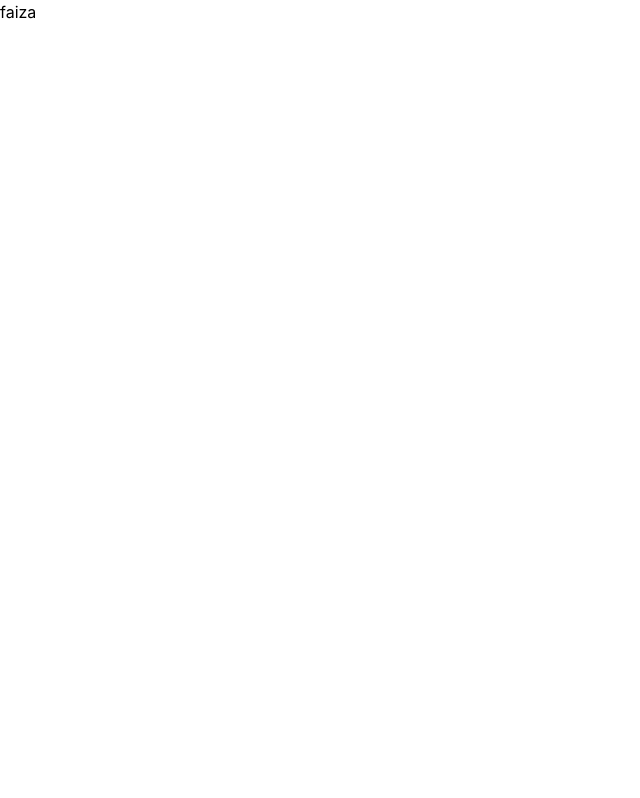
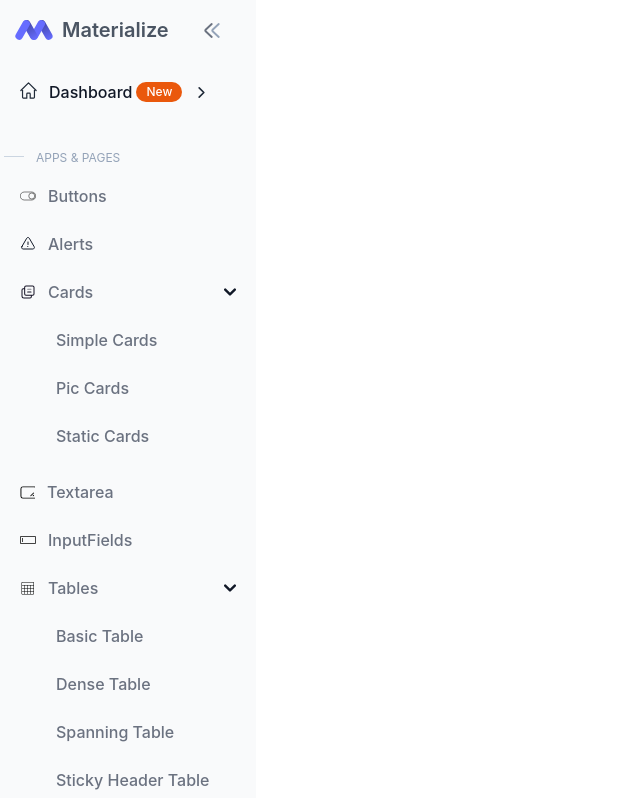
Before and after one commit to TeamFab2023/openui, a React (Create React App) app: page / in a window 1280 px wide. Shown: the top 798 px of the page, without its empty margins (0-640 px from the left). Built offline with nearby package versions, Linux system fonts and the light colour scheme.

Commit message:
routing bug fixed

```diff
--- a/src/App.tsx
+++ b/src/App.tsx
@@ -1,6 +1,7 @@
 
 import React from 'react';
 import './App.css';
+import { BrowserRouter, Routes, Route } from 'react-router-dom';
 import Alert from './components/Alerts/Alert';
 import Cards from './components/Cards/Cards';
 import Button from './components/Button/Button';
@@ -8,8 +9,6 @@ import InputField from './components/InputFields/InputField';
 import Textarea from './components/Textarea/Textarea';
 import IconCard from './components/Cards/IconCard';
 import Tables from './components/Tables/spanningTable';
-import Sidebar from './components/Sidebar/Sidebar';
-import { BrowserRouter, Routes, Route } from 'react-router-dom';
 import PicCards from './components/Cards/PicCards';
 import BasicTable from './components/Tables/BasicTable';
 import DenseTable from './components/Tables/DenseTable';
@@ -17,17 +16,15 @@ import HomePage from './components/HomePage/HomePage';
 
 function App() {
   return (
-    <>
-
+    // <div>aooa</div>
       <BrowserRouter>
         <Routes>
-          <Route path="/" element={<HomePage />}>
+          <Route path="/" element={<HomePage />}></Route>
 
-            <Route path="sidebar" element={<Sidebar />} />
-            <Route path="alerts" element={<Alert />} />
+            <Route path="/alerts" element={<Alert />} />
             <Route path="button" element={<Button />} />
 
-            <Route path="cards" element={<Cards />}>
+             <Route path="cards" element={<Cards />}>
               <Route path="IconCard" element={<IconCard />} />
               <Route path="PicCards" element={<PicCards />} />
             </Route>
@@ -40,10 +37,8 @@ function App() {
             </Route>
 
             <Route path="Textarea" element={<Textarea />} />
-          </Route>
         </Routes>
       </BrowserRouter>
-    </>
   );
 }
 
--- a/src/components/Alerts/Alert.tsx
+++ b/src/components/Alerts/Alert.tsx
@@ -6,8 +6,7 @@ import Layout from '../Layouts/Layout';
 const Alert = () => {
   return (
     <Layout>
-
-
+      <>
         <div className="border-b border-gray-200 pb-5 my-4">
           <h3 className="text-base font-semibold leading-6 text-gray-900 ">Alert</h3>
         </div>
@@ -36,7 +35,7 @@ const Alert = () => {
             <div className="ml-3">
               <h3 className="text-sm font-medium text-red-800">There were 2 errors with your submission</h3>
               <div className="mt-2 text-sm text-red-700">
-                <ul role="list" className="list-disc space-y-1 pl-5">
+                <ul className="list-disc space-y-1 pl-5">
                   <li>Your password must be at least 8 characters</li>
                   <li>Your password must include at least one pro wrestling finishing move</li>
                 </ul>
@@ -50,7 +49,7 @@ const Alert = () => {
           </div>
         </div>
 
-
+      </>
     </Layout>
 
   )
--- a/src/components/HomePage/HomePage.tsx
+++ b/src/components/HomePage/HomePage.tsx
@@ -1,21 +1,11 @@
-import React from 'react';
-import Sidebar from '../Sidebar/Sidebar';
 import Table from '../Tables/DenseTable';
 import Layout from '../Layouts/Layout';
-{/*import Cards from '../Cards/PicCards';*/}
 
 
 const HomePage = () => {
   return (
     <Layout>
       <div style={{ display: 'grid', gridTemplateColumns: '10px 1fr', gap: '100px' }}>
-
-      {/* SideBar */}
-      <div>
-        {/* Sidebar content */}
-        <Sidebar />
-      </div>
-
         {/* HomePage */}
         <div>
           {/* Main content of the Homepage */}
@@ -29,16 +19,15 @@ const HomePage = () => {
               quisquam sunt saepe maiores, magnam esse adipisci vero, nostrum iste expedita quam autem. Beatae, excepturi alias?
             </p>
           </div>
-        <br/>
-        <br/>
-        <br/>
+          <br />
+          <br />
+          <br />
           {/*<Cards/>*/}
-        <Table/>
+          <Table />
 
 
           {/* Add more content here */}
         </div>
-
       </div>
     </Layout>
   );
--- a/src/components/Layouts/Layout.tsx
+++ b/src/components/Layouts/Layout.tsx
@@ -1,15 +1,8 @@
-import React from 'react'
-import Sidebar from '../Sidebar/Sidebar'
+import Sidebar from "../Sidebar/Sidebar"
 
- const Layout = ({children}: any) => {
+const Layout = ({children}: any) => {
   return (
-    <>
-    faiza
-    {/* // grid container */}
-      {/* <Sidebar /> */}
-      {/* <div>{children}</div> */}
-
-    </>
+      <><Sidebar /><div>{children}</div></>
   )
 }
 export default Layout
--- a/src/components/Sidebar/Sidebar.tsx
+++ b/src/components/Sidebar/Sidebar.tsx
@@ -1,16 +1,14 @@
 import React from "react";
 import { Link } from "react-router-dom";
-import Layout from "../Layouts/Layout";
 
 const Sidebar = () => {
     return (
-        <Layout>
             <body className="bg-slate-100 " >
                 <aside id="sidebar-multi-level-sidebar"
                     className="fixed top-0 left-0 z-40 w-64 h-screen transition-transform -translate-x-full sm:translate-x-0">
 
                     <div className="h-full px-3 py-4 overflow-y-auto bg-gray-50 ">
-                        <Link to="#" className="flex items-center ps-2.5 mb-5">
+                        <Link to="/" className="flex items-center ps-2.5 mb-5">
                             <svg width="40" fill="none" height="24" viewBox="0 0 268 150" xmlns="http://www.w3.org/2000/svg" className="-ml-2 mr-2">
                                 <rect rx="25.1443" width="50.2886" height="143.953" fill="#666CFF" transform="matrix(-0.865206 0.501417 0.498585 0.866841 195.571 0)">
 
@@ -39,13 +37,13 @@ const Sidebar = () => {
                         {/*<!-- ***********************Dashboard******************** -->*/}
 
                         <section>
-                            <Link to="#" className="flex items-center p-2 text-gray-900 rounded-lg space-y-2 font-medium ">
+                            <Link to="/" className="flex items-center p-2 text-gray-900 rounded-lg space-y-2 font-medium ">
                                 <svg className="w-[17px] h-[17px] mt-1 text-gray-800 " aria-hidden="true" xmlns="http://www.w3.org/2000/svg"
                                     fill="none" viewBox="0 0 20 20">
                                     <path stroke="currentColor" stroke-linecap="round" stroke-linejoin="round" stroke-width="1.4"
                                         d="M3 8v10a1 1 0 0 0 1 1h4v-5a1 1 0 0 1 1-1h2a1 1 0 0 1 1 1v5h4a1 1 0 0 0 1-1V8M1 10l9-9 9 9" />
                                 </svg>
-                                <span className="ms-3">Dashboar....</span>
+                                <span className="ms-3">Dashboard</span>
                                 <span
                                     className="bg-orange-600 text-white text-xs font-medium me-2 px-2.5 ml-1 py-0.5 rounded-full">New</span>
                                 <svg className="w-[15px] h-[13px] pl-2 text-gray-800 " aria-hidden="true"
@@ -70,7 +68,7 @@ const Sidebar = () => {
                         {/* <!-- *************************  BUTTON-Li   ************************* -->*/}
 
                         <section>
-                            <Link to="#"
+                            <Link to="/button"
                                 className="flex items-center p-2 text-gray-900 rounded-lg hover:bg-gray-10 group space-y-2 font-medium">
                                 <svg className="w-[16px] h-[16px] mt-2" version="1.1" id="Layer_1" xmlns="http://www.w3.org/2000/svg"
                                     xmlnsXlink="http://www.w3.org/1999/xlink" viewBox="0 0 64 64" enable-background="new 0 0 64 64"
@@ -233,7 +231,6 @@ const Sidebar = () => {
                     </div>
                 </aside>
             </body>
-            </Layout>
     );
 }
 
```
Lines whose indentation alone changed are shown as unchanged.
